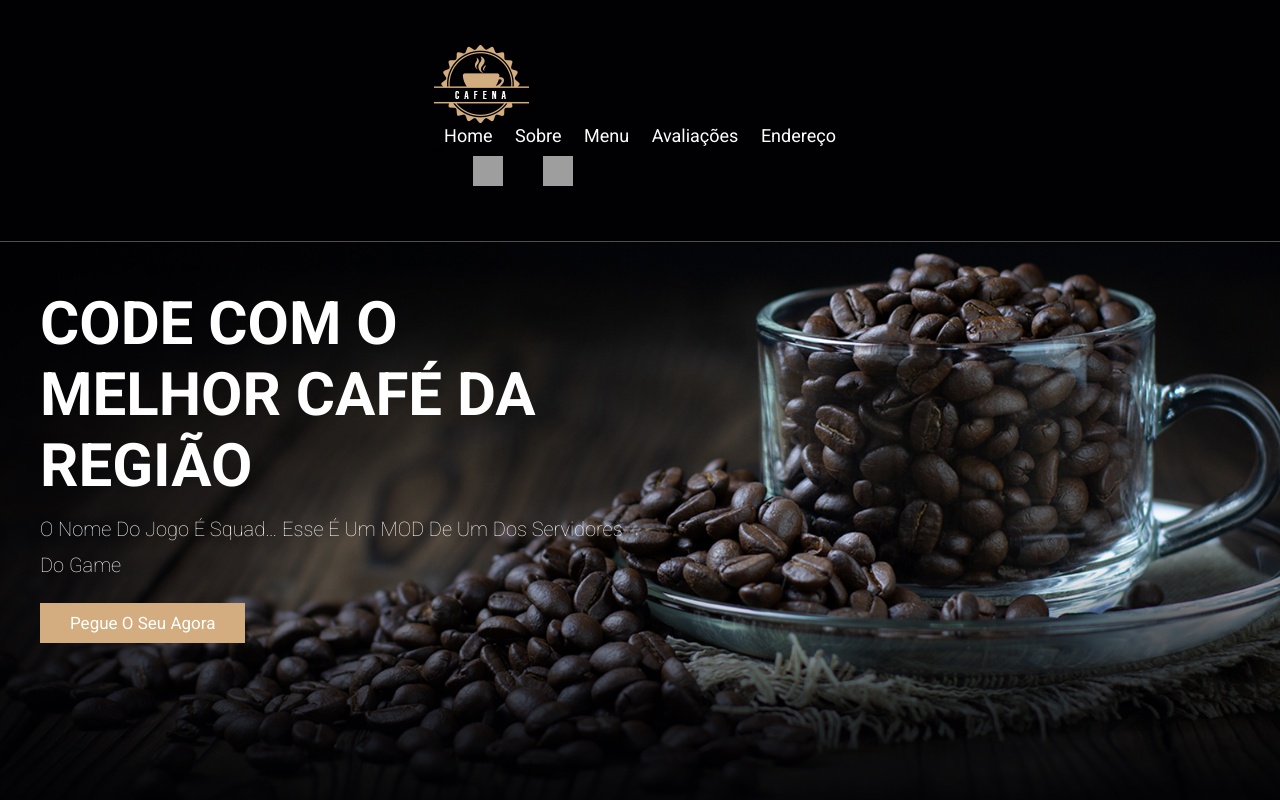
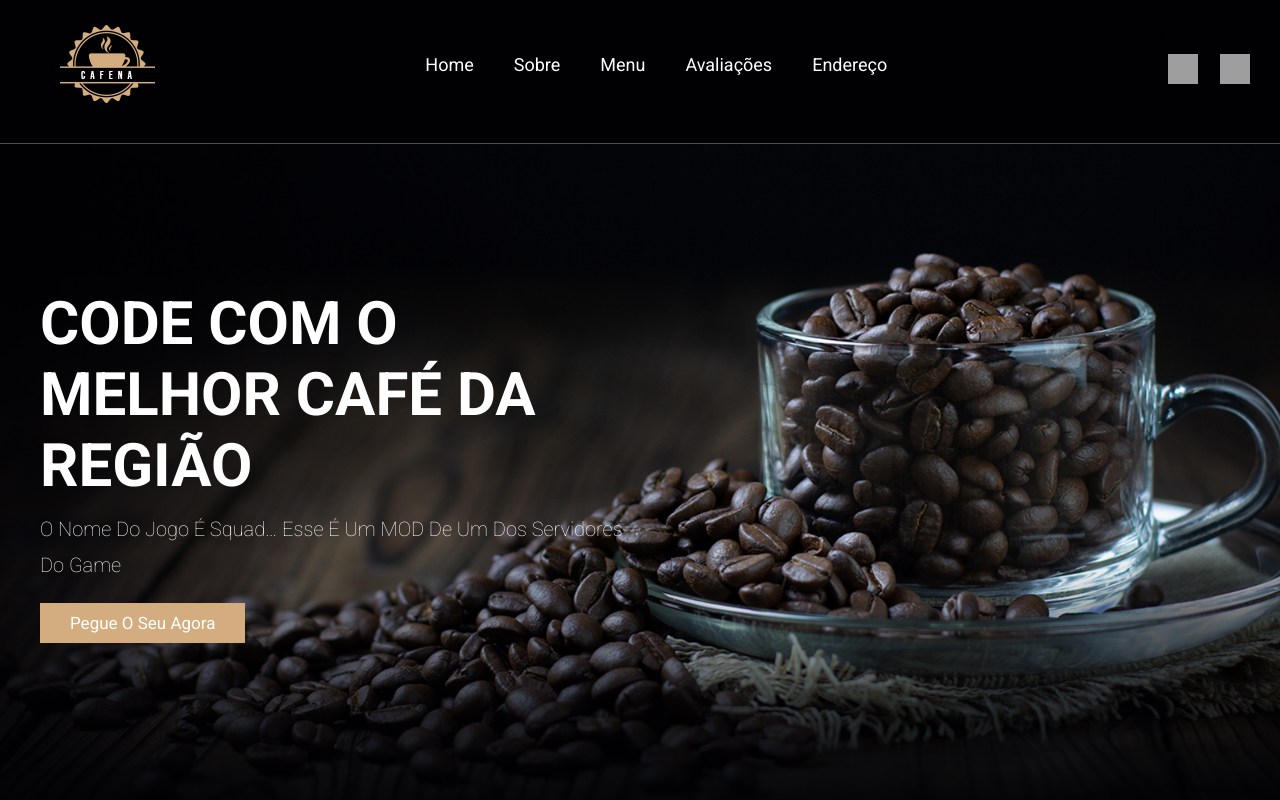
Before and after one commit to DevysonSilva/Dev-cafe, a plain HTML site: page index.html in a window 1280 px wide. Shown: the top 800 px of the page. Drawn offline with Linux system fonts and the light colour scheme; grey boxes are pictures that could not be loaded.

Commit message:
update com erros

```diff
--- a/index.html
+++ b/index.html
@@ -24,7 +24,7 @@
 
   <header class="header">
 
-    <section class="elemnets-header">
+    <section class="elements-header">
 
       <a href="#" class="logo"><img src="assets/logo.png" alt="logo"></a>
 
--- a/styles/style.css
+++ b/styles/style.css
@@ -45,25 +45,56 @@ section{
   z-index: 99;
   border-bottom: var(--border);
   background-color: var(--bg);
-  padding: 1.5rem 2rem;
+  display: flex;
+  align-items: center;
+  height: auto;
+  width: 100%;
+  padding: 1rem 2rem;
+
+}
+
+/*.elements-header{
+
+  display: flex;
+  justify-content: space-between;
+  align-items: center;
+  max-width: 1200px;
+  width: 100%;
+  padding-top: 1.5rem;
+
+}*/
+
+.elements-header{
+
+display: flex;
+justify-content: space-between;
+align-items: center;
+max-width: 1200px;
+width: 100%;
+/*margin: 0 auto;*/
+padding-top: 1.5rem;
+
+}
+
+.logo{
+
   display: flex;
   align-items: center;
 
 }
 
-.elements-header{
+.navbar{
 
-display: flex;
-justify-content: space-between;
-width: 100%;
-padding-top: 1.5rem;
+  display: flex;
+  gap: 20px;
 
 }
 
+
 .navbar a {
 
+  font-size: 1.8rem;
   margin: 0 1rem;
-  font-size: 1.8rem;
   color: #FFFFFF;
 
 }
@@ -77,12 +108,6 @@ padding-top: 1.5rem;
 
 }
 
-.icons{
-
-  display: flex;
-  gap: 2rem
-
-}
 
 .icons img{
 
```
